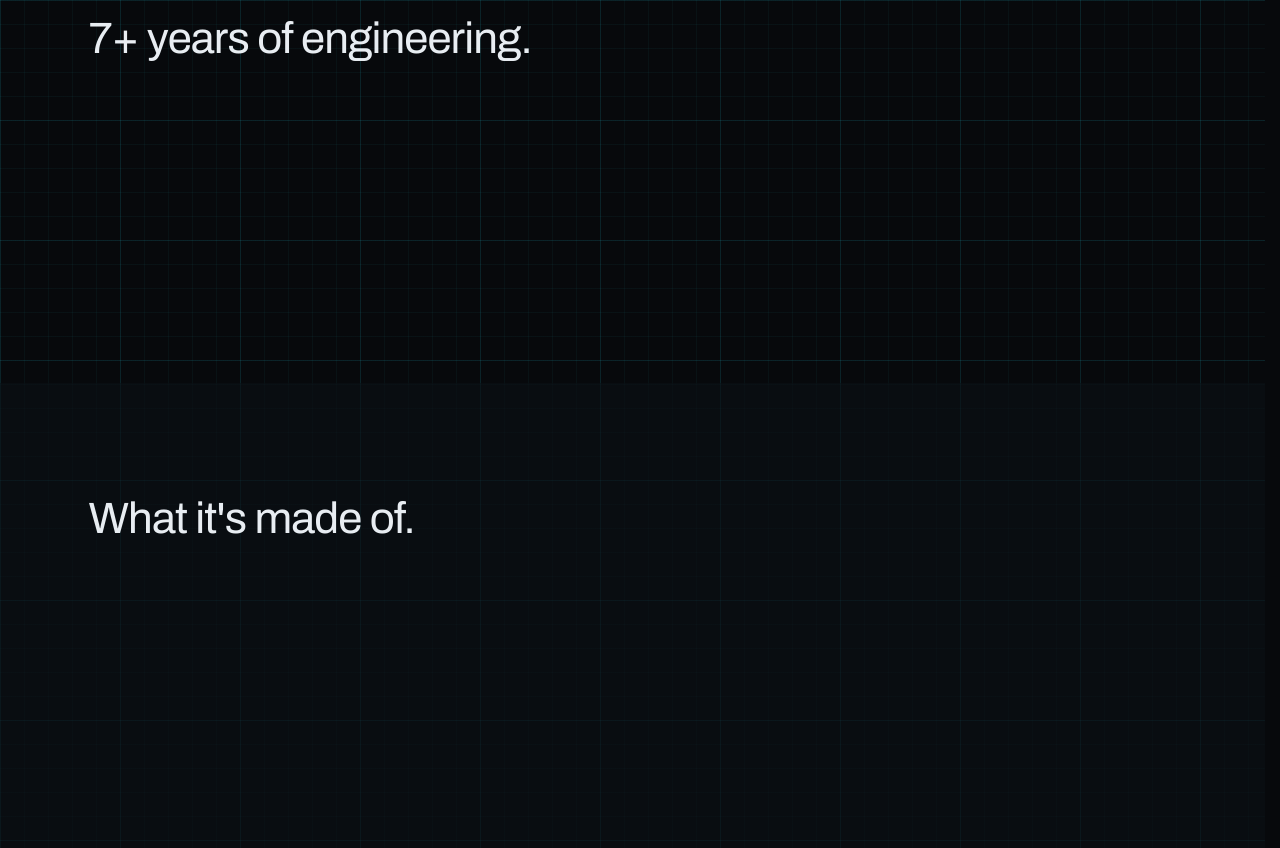
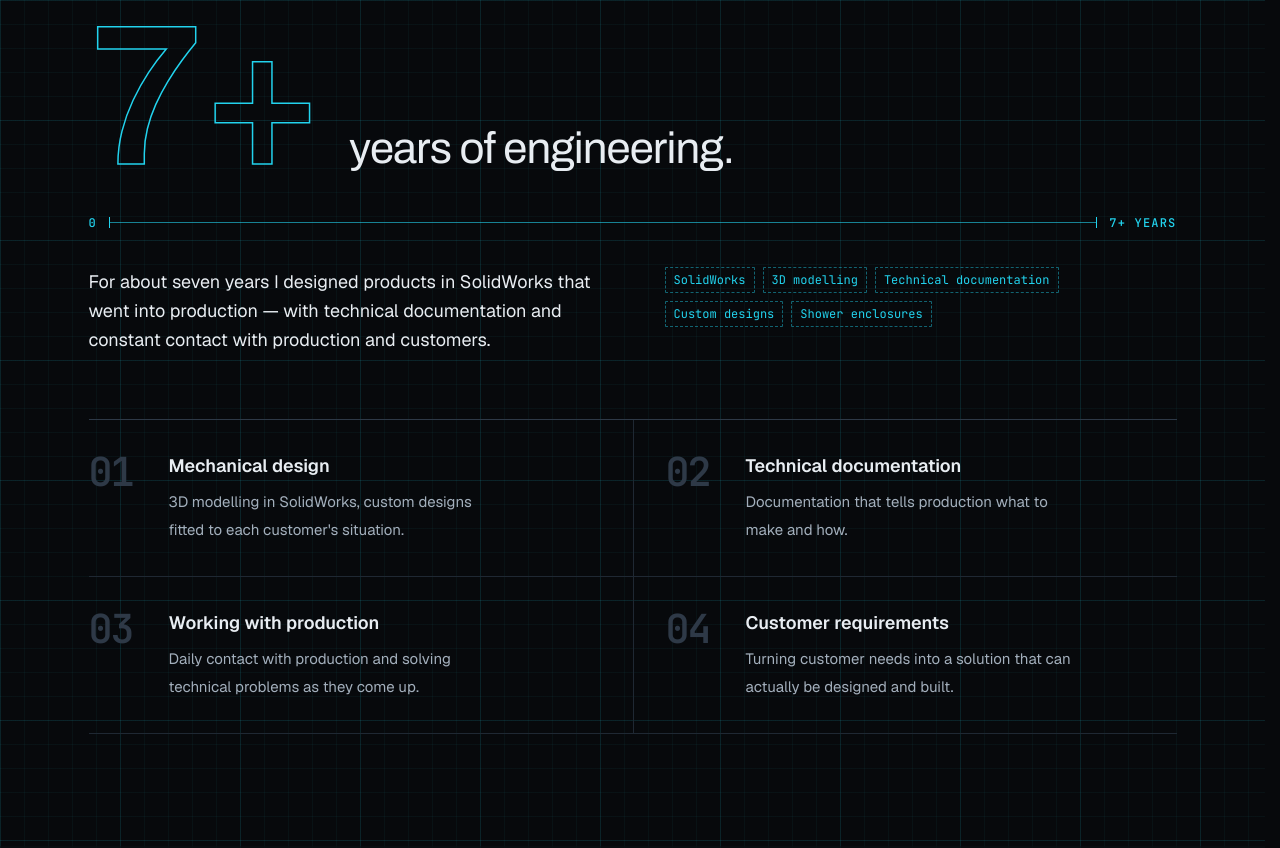
Before and after one commit to Giszta/portfolio, a Next.js app: page /en in a window 1280 px wide. Shown: the part 2160-3008 px from the top of the page. Built offline with nearby package versions, Linux system fonts and the light colour scheme; no server answers.

Commit message:
feat(engineering): add engineering section with outlined 7+ heading

```diff
--- a/messages/en.json
+++ b/messages/en.json
@@ -91,9 +91,40 @@
     }
   },
   "engineering": {
-    "cutLabel": "Revision history",
-    "title": "7+ years of engineering.",
-    "lead": "Engineering isn't my previous career — it's the foundation I bring to every software problem."
+    "titleOutline": "7+",
+    "titleSolid": "years of engineering.",
+    "lead": "For about seven years I designed products in SolidWorks that went into production — with technical documentation and constant contact with production and customers.",
+    "measure": {
+      "start": "0",
+      "end": "7+ years"
+    },
+    "chipsLabel": "Tools and areas",
+    "chips": {
+      "solidworks": "SolidWorks",
+      "modelling": "3D modelling",
+      "documentation": "Technical documentation",
+      "custom": "Custom designs",
+      "enclosures": "Shower enclosures"
+    },
+    "capabilitiesLabel": "Scope of engineering work",
+    "capabilities": {
+      "design": {
+        "title": "Mechanical design",
+        "text": "3D modelling in SolidWorks, custom designs fitted to each customer's situation."
+      },
+      "documentation": {
+        "title": "Technical documentation",
+        "text": "Documentation that tells production what to make and how."
+      },
+      "production": {
+        "title": "Working with production",
+        "text": "Daily contact with production and solving technical problems as they come up."
+      },
+      "client": {
+        "title": "Customer requirements",
+        "text": "Turning customer needs into a solution that can actually be designed and built."
+      }
+    }
   },
   "technology": {
     "cutLabel": "Material spec",
--- a/messages/pl.json
+++ b/messages/pl.json
@@ -91,9 +91,40 @@
     }
   },
   "engineering": {
-    "cutLabel": "Historia doświadczenia",
-    "title": "7+ lat doświadczenia.",
-    "lead": "Inżynieria nie jest etapem, który zostawiłem za sobą. To doświadczenie, które dziś wykorzystuję do rozwiązywania problemów za pomocą oprogramowania."
+    "titleOutline": "7+",
+    "titleSolid": "lat inżynierii.",
+    "lead": "Przez około siedem lat projektowałem w SolidWorksie produkty, które trafiały na produkcję — z dokumentacją techniczną i w stałym kontakcie z produkcją i klientami.",
+    "measure": {
+      "start": "0",
+      "end": "7+ lat"
+    },
+    "chipsLabel": "Narzędzia i obszary",
+    "chips": {
+      "solidworks": "SolidWorks",
+      "modelling": "Modelowanie 3D",
+      "documentation": "Dokumentacja techniczna",
+      "custom": "Konstrukcje niestandardowe",
+      "enclosures": "Kabiny prysznicowe"
+    },
+    "capabilitiesLabel": "Zakres pracy inżynierskiej",
+    "capabilities": {
+      "design": {
+        "title": "Projektowanie mechaniczne",
+        "text": "Modelowanie 3D w SolidWorksie, konstrukcje niestandardowe dopasowane do sytuacji klienta."
+      },
+      "documentation": {
+        "title": "Dokumentacja techniczna",
+        "text": "Dokumentacja, według której produkcja wie, co i jak wykonać."
+      },
+      "production": {
+        "title": "Współpraca z produkcją",
+        "text": "Codzienny kontakt z produkcją i rozwiązywanie problemów technicznych na bieżąco."
+      },
+      "client": {
+        "title": "Wymagania klienta",
+        "text": "Przekładanie potrzeb klienta na rozwiązanie, które da się zaprojektować i wykonać."
+      }
+    }
   },
   "technology": {
     "cutLabel": "Specyfikacja",
--- a/src/app/[locale]/page.tsx
+++ b/src/app/[locale]/page.tsx
@@ -2,6 +2,7 @@ import type { Metadata } from "next";
 import { useTranslations } from "next-intl";
 import { getTranslations } from "next-intl/server";
 import { AboutSection } from "@/components/about";
+import { EngineeringSection } from "@/components/engineering";
 import { Hero } from "@/components/hero";
 import { SectionShell } from "@/components/layout";
 import { ProjectsSection } from "@/components/projects";
@@ -30,7 +31,7 @@ export default function HomePage() {
       <Hero />
       <AboutSection />
       <ProjectsSection />
-      <SectionShell id="engineering" title={t("engineering.title")} />
+      <EngineeringSection />
       <SectionShell id="technology" title={t("technology.title")} tone="surface" />
       <SectionShell id="contact" title={contactTitle} />
     </main>
--- /dev/null
+++ b/src/components/engineering/CapabilityList.tsx
@@ -0,0 +1,42 @@
+import { useTranslations } from "next-intl";
+import { Reveal } from "@/components/motion";
+
+const CAPABILITIES = ["design", "documentation", "production", "client"] as const;
+
+/** Odstęp między kolejnymi pozycjami przy pojawianiu się (ms). */
+const STAGGER_MS = 100;
+
+export function CapabilityList() {
+  const t = useTranslations("engineering");
+
+  return (
+    <ol
+      aria-label={t("capabilitiesLabel")}
+      className="mt-14 grid border-t border-line-strong sm:mt-16 sm:grid-cols-2"
+    >
+      {CAPABILITIES.map((key, index) => (
+        <li key={key} className="border-b border-line sm:odd:pr-8 sm:even:border-l sm:even:pl-8">
+          <Reveal
+            delay={index * STAGGER_MS}
+            className="grid grid-cols-[3.5rem_1fr] gap-x-2 py-6 sm:grid-cols-[4.5rem_1fr] sm:py-8"
+          >
+            <span
+              aria-hidden="true"
+              className="font-mono text-3xl leading-none font-semibold tracking-tighter text-line-strong sm:text-[2.5rem]"
+            >
+              {String(index + 1).padStart(2, "0")}
+            </span>
+            <div>
+              <h3 className="mb-2 text-lg font-semibold text-fg">
+                {t(`capabilities.${key}.title`)}
+              </h3>
+              <p className="max-w-[34ch] text-[0.9375rem] leading-7 text-fg-secondary">
+                {t(`capabilities.${key}.text`)}
+              </p>
+            </div>
+          </Reveal>
+        </li>
+      ))}
+    </ol>
+  );
+}
--- /dev/null
+++ b/src/components/engineering/EngineeringSection.tsx
@@ -0,0 +1,52 @@
+import { useTranslations } from "next-intl";
+import { Reveal } from "@/components/motion";
+import { Container, Section, Tag } from "@/components/ui";
+import { CapabilityList } from "./CapabilityList";
+
+const HEADING_ID = "engineering-title";
+
+const CHIPS = ["solidworks", "modelling", "documentation", "custom", "enclosures"] as const;
+
+export function EngineeringSection() {
+  const t = useTranslations("engineering");
+
+  return (
+    <Section id="engineering" aria-labelledby={HEADING_ID}>
+      <Container>
+        <Reveal>
+          <h2 id={HEADING_ID} className="flex flex-col gap-3 lg:flex-row lg:items-end lg:gap-7">
+            <span className="font-display text-[clamp(7rem,18vw,12.5rem)] leading-[0.82] font-semibold tracking-tight type-outline">
+              {t("titleOutline")}
+            </span>{" "}
+            <span className="font-display text-display-md text-fg lg:pb-1.5">
+              {t("titleSolid")}
+            </span>
+          </h2>
+
+          {/* Linia pomiarowa: czysta dekoracja, znaczenie niesie nagłówek. */}
+          <div
+            aria-hidden="true"
+            className="mt-9 flex items-center gap-3 font-mono text-xs font-medium tracking-widest text-cyan uppercase"
+          >
+            <span>{t("measure.start")}</span>
+            <span className="relative h-px flex-1 bg-cyan/60 before:absolute before:top-[-5px] before:left-0 before:h-[11px] before:w-px before:bg-cyan after:absolute after:top-[-5px] after:right-0 after:h-[11px] after:w-px after:bg-cyan" />
+            <span>{t("measure.end")}</span>
+          </div>
+        </Reveal>
+
+        <Reveal delay={100} className="mt-9 grid gap-8 lg:grid-cols-2 lg:gap-16">
+          <p className="max-w-[46ch] text-base leading-relaxed text-fg lg:text-lg">{t("lead")}</p>
+          <ul aria-label={t("chipsLabel")} className="flex flex-wrap content-start gap-2">
+            {CHIPS.map((key) => (
+              <Tag key={key} view="engineering">
+                {t(`chips.${key}`)}
+              </Tag>
+            ))}
+          </ul>
+        </Reveal>
+
+        <CapabilityList />
+      </Container>
+    </Section>
+  );
+}
--- /dev/null
+++ b/src/components/engineering/index.ts
@@ -0,0 +1 @@
+export { EngineeringSection } from "./EngineeringSection";
```
